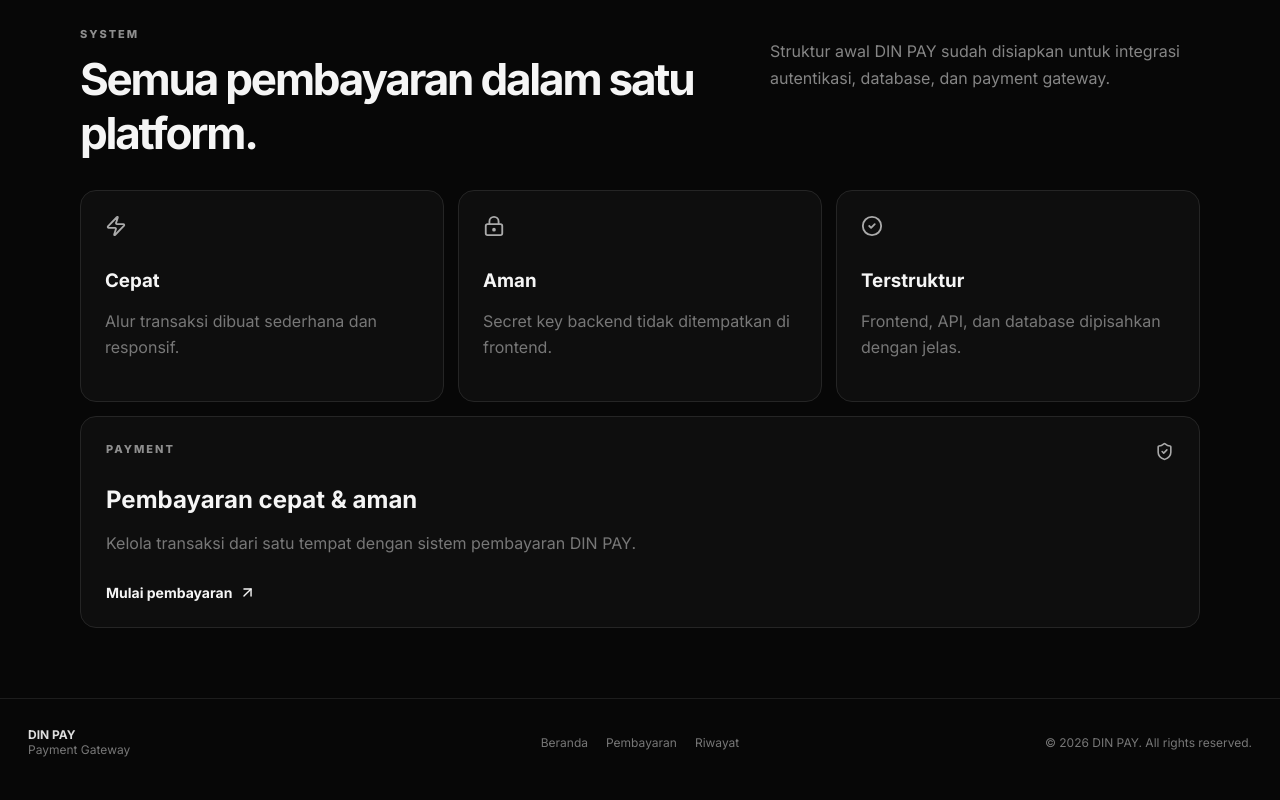
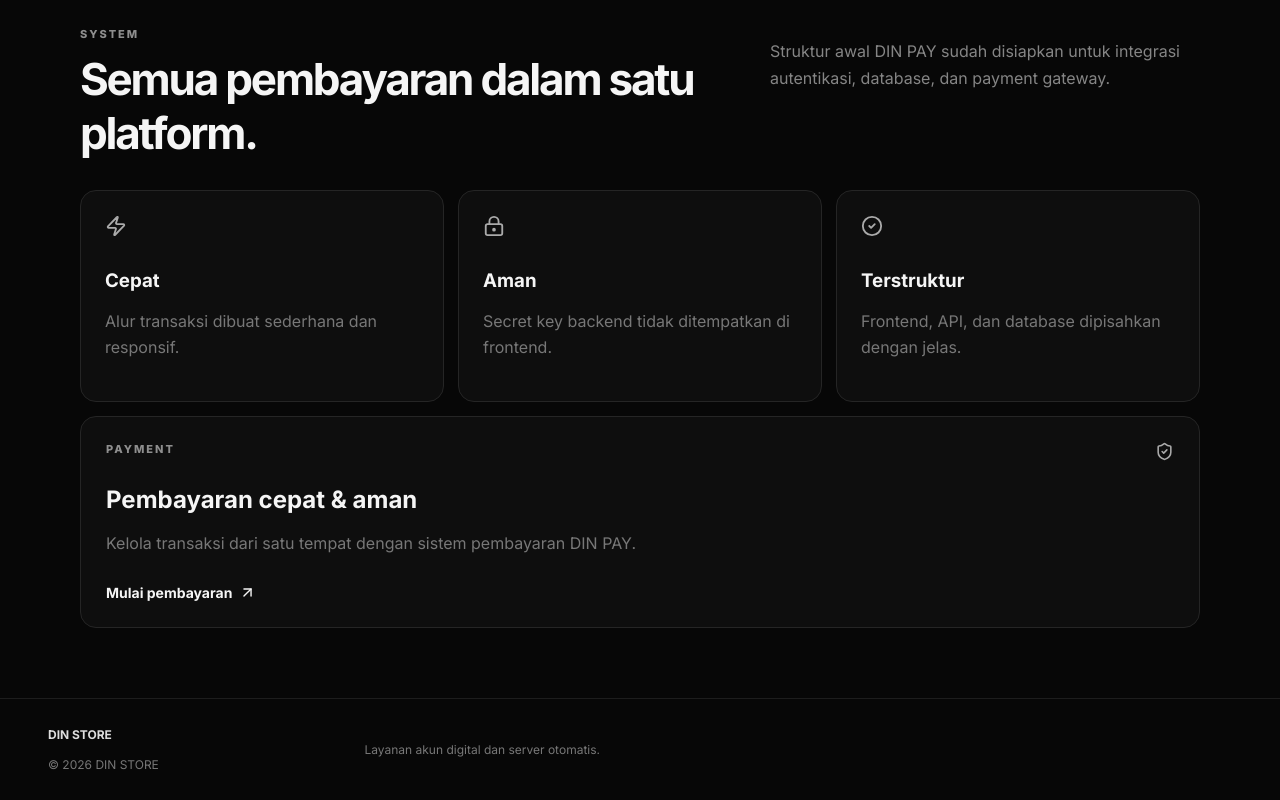
Before and after one commit to DINSTORE99/din-payment-bot, a React (Vite) app: page / in a window 1280 px wide. Shown: the part 770-1570 px from the top of the page. Built offline with nearby package versions, Linux system fonts and the light colour scheme; no server answers.

Commit message:
Update Footer.jsx

```diff
--- a/src/components/Footer.jsx
+++ b/src/components/Footer.jsx
@@ -1,20 +1,20 @@
-import { Link } from "react-router-dom";
-
 export default function Footer() {
   return (
     <footer className="footer">
-      <div>
-        <strong>DIN PAY</strong>
-        <span>Payment Gateway</span>
+      <div className="container footer-inner">
+        <div>
+          <strong>DIN STORE</strong>
+
+          <p>
+            Layanan akun digital dan server
+            otomatis.
+          </p>
+        </div>
+
+        <div className="footer-copy">
+          © {new Date().getFullYear()} DIN STORE
+        </div>
       </div>
-
-      <div className="footer-links">
-        <Link to="/">Beranda</Link>
-        <Link to="/payment">Pembayaran</Link>
-        <Link to="/history">Riwayat</Link>
-      </div>
-
-      <p>© {new Date().getFullYear()} DIN PAY. All rights reserved.</p>
     </footer>
   );
 }
```
